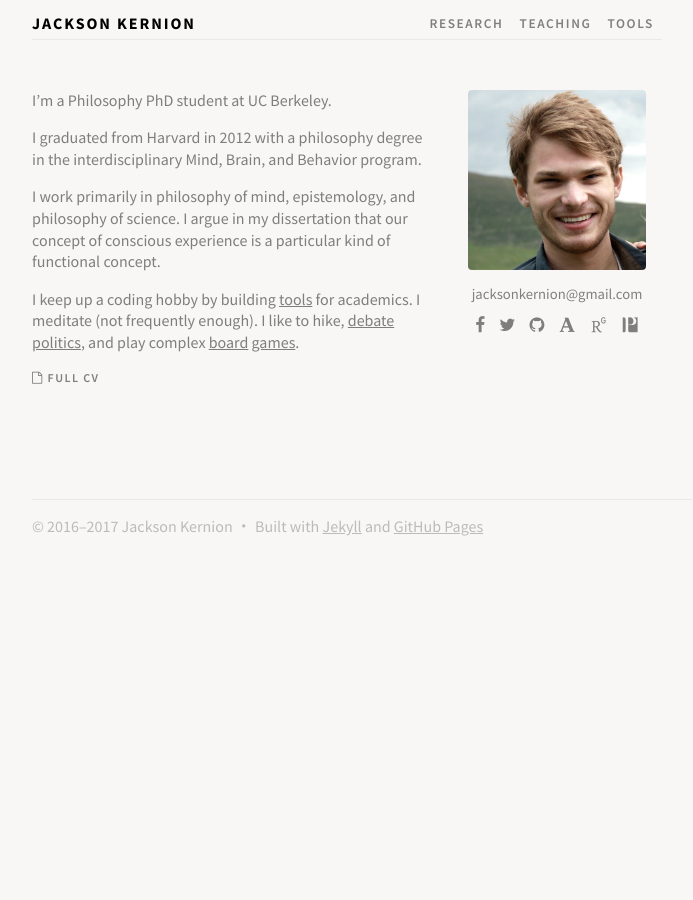
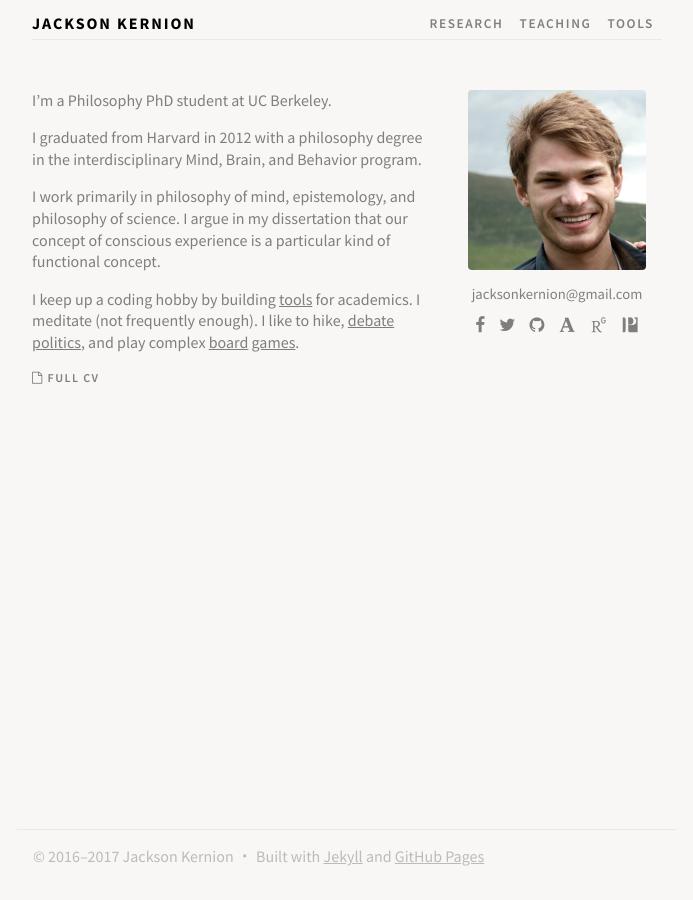
Before and after one commit to jacksonkernion/jacksonkernion.github.io, a Jekyll site: the page built from index.md, in a window 1280 px wide. Shown: the whole page, without its empty margins (293-986 px from the left). Built offline with Jekyll 4.4.1, drawn with Linux system fonts in a browser that asks for light colours; nearby versions of some CDN libraries; some web fonts are replaced; our own code applies the rules of GitHub Pages for plain Markdown files.

Commit message:
Footer tweak.

```diff
--- a/_layouts/default.html
+++ b/_layouts/default.html
@@ -96,9 +96,11 @@
 
   {% endif %}
 
-  <div class="footer">
-    <p>© 2016–2017 Jackson Kernion ・ Built with <a href="https://jekyllrb.com">Jekyll</a> and <a href="https://pages.github.com">GitHub Pages</a></p>
-  </div>
+</div>
+
+
+<div class="footer container">
+  <p>© 2016–2017 Jackson Kernion ・ Built with <a href="https://jekyllrb.com">Jekyll</a> and <a href="https://pages.github.com">GitHub Pages</a></p>
 </div>
 
 <script>
--- a/assets/stylesheets/style.css
+++ b/assets/stylesheets/style.css
@@ -3,6 +3,11 @@ body{
 	font-family: "Source Sans Pro", sans-serif;
 	line-height: 1.3;
 	background-color: #F8F7F5;
+
+	/* For always-on-bottom footer */
+	padding-bottom: 6rem;
+	min-height: 100%;
+	position: relative;
 }
 
 
@@ -163,9 +168,13 @@ a.nav-link:hover{
 .footer{
 	width:100%;
 	position: absolute;
+	right: 0;
 	bottom: 0;
-	padding-top: 1rem;
+	left: 0;
+	padding: 1rem;
 	border-top: 1.5px solid #eae8e8;
+	margin-left: auto;
+	margin-right: auto;
 }
 
 .footer p{
@@ -232,7 +241,6 @@ a.nav-link:hover{
 
 .main {
 	margin-top: 30px;
-	padding-bottom: 120px;
 }
 
 .page-description {
```
